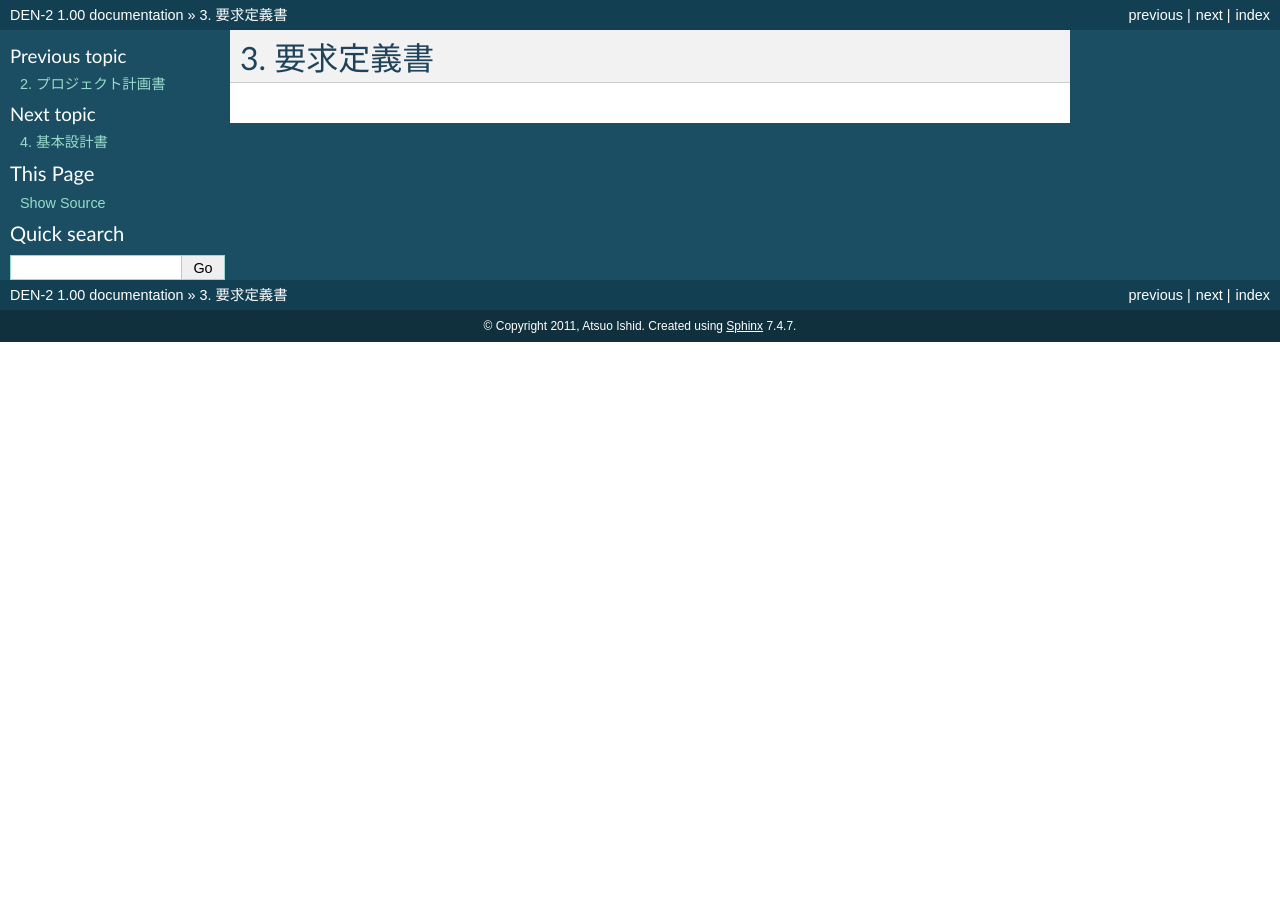
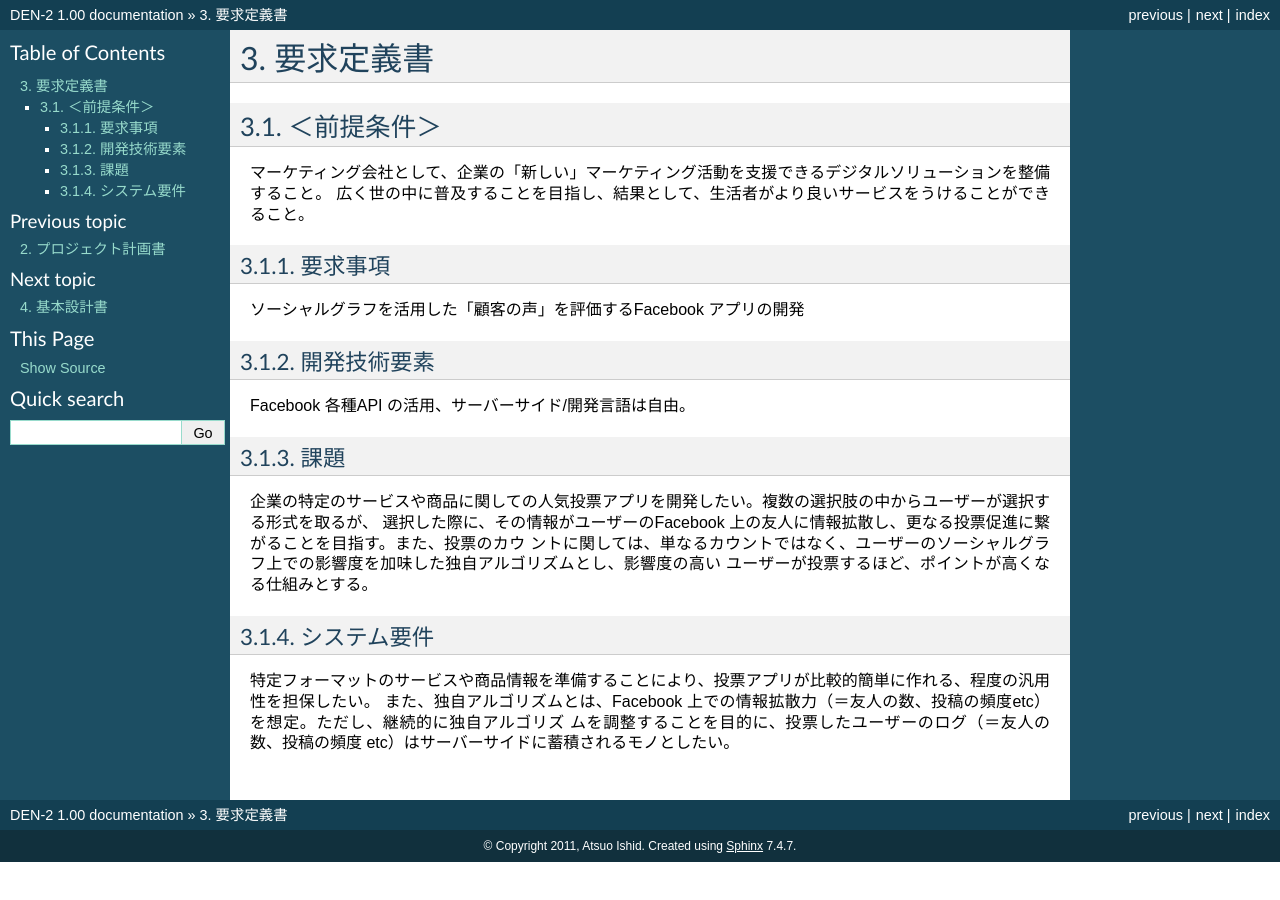
Before and after one commit to a1005ai/DEN-2, a Sphinx documentation site: the page built from DEN-2/ProjectDocuments/source/3_Requirement.rst, in a window 1280 px wide. Built offline with Sphinx 7.4.7, drawn with Linux system fonts in a browser that asks for light colours; pages that are not in the unit, such as notebooks, are missing from menus.

Commit message:
要求定義書に概略を記載

```diff
--- a/DEN-2/ProjectDocuments/source/3_Requirement.rst
+++ b/DEN-2/ProjectDocuments/source/3_Requirement.rst
@@ -1,2 +1,28 @@
 要求定義書
 ==========
+
+＜前提条件＞
+-----------
+マーケティング会社として、企業の「新しい」マーケティング活動を支援できるデジタルソリューションを整備すること。
+広く世の中に普及することを目指し、結果として、生活者がより良いサービスをうけることができること。
+
+要求事項
+~~~~~~~~
+ソーシャルグラフを活用した「顧客の声」を評価するFacebook アプリの開発
+
+開発技術要素
+~~~~~~~~~~~
+Facebook 各種API の活用、サーバーサイド/開発言語は自由。
+
+課題
+~~~~
+企業の特定のサービスや商品に関しての人気投票アプリを開発したい。複数の選択肢の中からユーザーが選択する形式を取るが、
+選択した際に、その情報がユーザーのFacebook 上の友人に情報拡散し、更なる投票促進に繋がることを目指す。また、投票のカウ
+ントに関しては、単なるカウントではなく、ユーザーのソーシャルグラフ上での影響度を加味した独自アルゴリズムとし、影響度の高い
+ユーザーが投票するほど、ポイントが高くなる仕組みとする。
+
+システム要件
+~~~~~~~~~
+特定フォーマットのサービスや商品情報を準備することにより、投票アプリが比較的簡単に作れる、程度の汎用性を担保したい。
+また、独自アルゴリズムとは、Facebook 上での情報拡散力（＝友人の数、投稿の頻度etc）を想定。ただし、継続的に独自アルゴリズ
+ムを調整することを目的に、投票したユーザーのログ（＝友人の数、投稿の頻度 etc）はサーバーサイドに蓄積されるモノとしたい。
```
Also changed, not shown: 7 other files.
